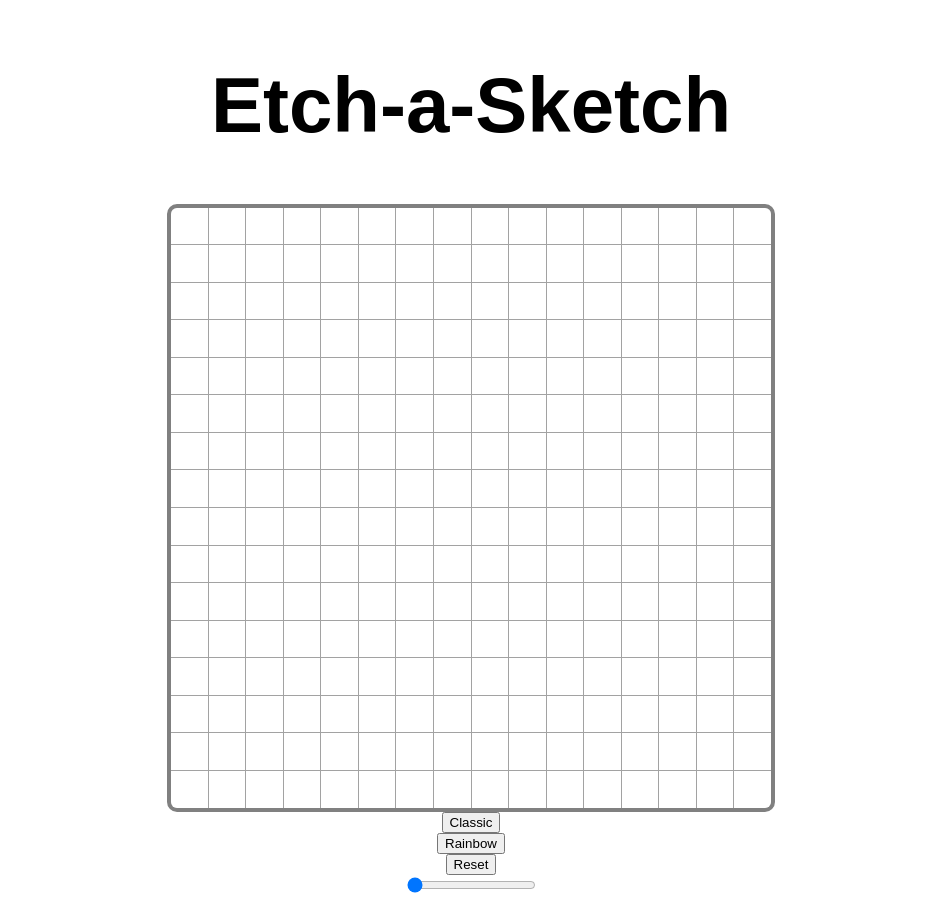
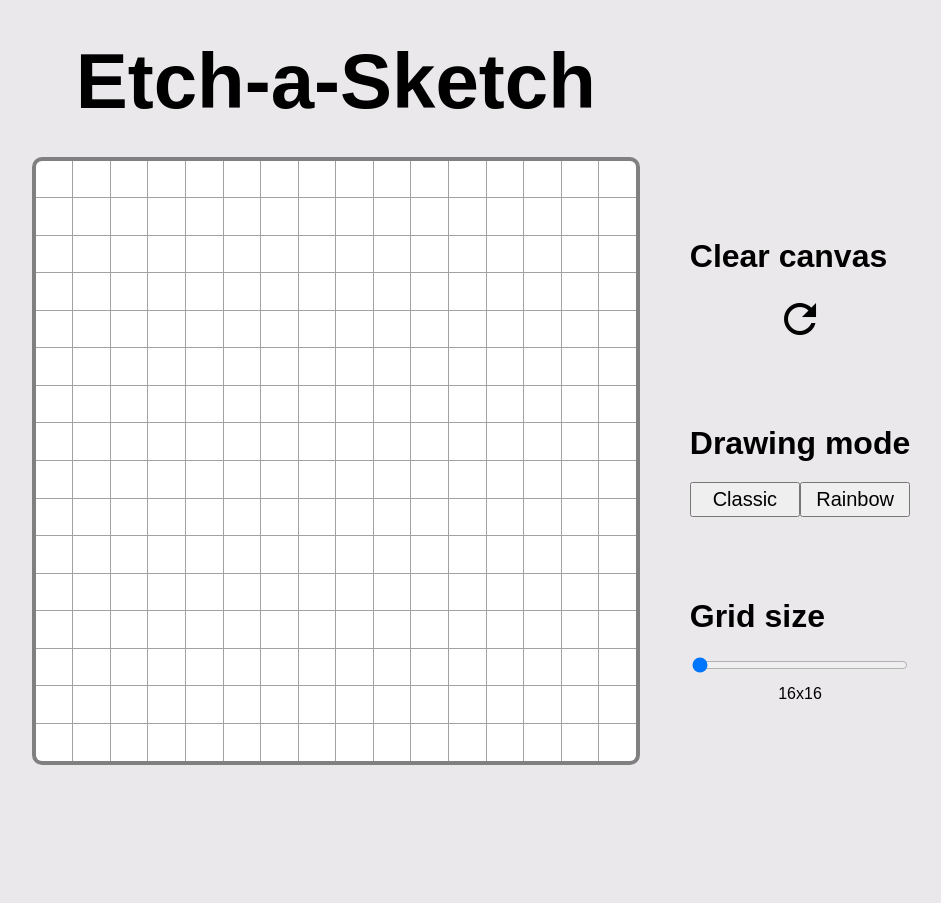
Before and after one commit to sulealtintas/etch-a-sketch, a plain HTML site: page index.html in a window 1280 px wide. Shown: the whole page, without its empty margins (169-1110 px from the left). After the commit the page ends 800 px from the top, so only its background shows below. Drawn offline with Linux system fonts and the light colour scheme.

Commit message:
UI overhaul

```diff
--- a/index.html
+++ b/index.html
@@ -4,14 +4,31 @@
         <meta charset="UTF-8">
         <title>Etch-a-Sketch</title>
         <link rel="stylesheet" href="style.css">
+        <link rel="stylesheet" href="https://fonts.googleapis.com/icon?family=Material+Icons">
         <script src="script.js" defer></script>
     </head>
     <body>
-        <h1>Etch-a-Sketch</h1>
-        <div id="grid"></div>
-        <button onclick="setDrawingMode('classic')">Classic</button>
-        <button onclick="setDrawingMode('rainbow')">Rainbow</button>
-        <button onclick="resetGrid()">Reset</button>
-        <input type="range" min="16" max="64" value="16" class="slider" id="grid-size-slider">
+        <div class="wrapper">
+            <h1>Etch-a-Sketch</h1>
+            <div id="grid"></div>
+            <div class = "buttons">
+                <div class="inner-wrapper">
+                    <h2>Clear canvas</h2>
+                    <i class="material-icons" id="reset-button">refresh</i>
+                </div>
+                <div class="inner-wrapper">
+                    <h2>Drawing mode</h2>
+                    <div class="drawing-mode-buttons">
+                        <button onclick="setDrawingMode('classic')">Classic</button>
+                        <button onclick="setDrawingMode('rainbow')">Rainbow</button>
+                    </div>
+                </div>
+                <div class="inner-wrapper">
+                    <h2>Grid size</h2>
+                    <input type="range" min="16" max="64" value="16" class="slider" id="grid-size-slider">
+                    <label for="grid-size-slider" id="grid-size-label">16x16</label>
+                </div>
+            </div>
+        </div>
     </body>
 </html>
--- a/script.js
+++ b/script.js
@@ -2,11 +2,13 @@ const grid = document.querySelector("#grid");
 const gridSizeSlider = document.getElementById("grid-size-slider");
 let gridSize = gridSizeSlider.value;
 let drawingMode = "classic";
+let gridSizeLabel = document.querySelector("#grid-size-label");
 
 document.documentElement.style.setProperty("--grid-size", gridSize);
 
 gridSizeSlider.addEventListener("input", function () {
     gridSize = this.value;
+    gridSizeLabel.textContent = `${gridSize} x ${gridSize}`;
     resetGrid();
 })
 
@@ -15,6 +17,9 @@ function resetGrid() {
     document.documentElement.style.setProperty("--grid-size", gridSize);
     createGrid(gridSize, drawingMode);
 }
+
+resetButton = document.querySelector("#reset-button");
+resetButton.addEventListener("click", resetGrid)
 
 function setDrawingMode(mode) {
     if (drawingMode !== mode) {
--- a/style.css
+++ b/style.css
@@ -3,13 +3,31 @@
 }
 
 body {
+    background-color: rgb(234, 232, 234);
+    height: 100vh;
+    margin: 0;
     display: flex;
     flex-direction: column;
     align-items: center;
     justify-content: center;
+    font-family: "Agency FB", sans-serif;
+}
+
+.wrapper {
+    display: grid;
+    grid-template-rows: auto auto;
+    grid-template-columns: 1fr auto;
+    column-gap: 50px;
+}
+
+.inner-wrapper {
+    display: flex;
+    flex-direction: column;
+    justify-content: space-between;
 }
 
 #grid {
+    margin-top: 0;
     display: grid;
     grid-template-columns: repeat(var(--grid-size),1fr);
     grid-template-rows: repeat(var(--grid-size),1fr);
@@ -21,13 +39,57 @@ body {
     background-color: #a2a2a2;
     border-radius: 10px;
     overflow: hidden;
+    grid-row: 2/3;
+    grid-column: 1/2;
+
+}
+
+.square {
+    background-color: white;
+}
+
+.buttons {
+    grid-row: 2/3;
+    grid-column: 2/3;
+    display: flex;
+    flex-direction: column;
+    justify-content: space-evenly;
+}
+
+button {
+    font-family: "Agency FB", sans-serif;
+    font-size: 20px;
+    height: 35px;
 }
 
 h1 {
     font-family: "Harlow Solid", "Brush Script MT", sans-serif;
     font-size: 78px;
+    margin: 0 0 30px 0;
+    padding: 0;
+    text-align: center;
 }
 
-.square {
-    background-color: white;
+h2 {
+    font-size: 32px;
+    margin: 20px 0;
 }
+
+.drawing-mode-buttons {
+    display: grid;
+    grid-template-columns: 1fr 1fr;
+}
+
+#reset-button {
+    font-size: 48px;
+    align-self: center;
+}
+
+#reset-button:hover {
+    cursor: pointer;
+}
+
+#grid-size-label {
+    text-align: center;
+    margin-top: 10px;
+}
```
